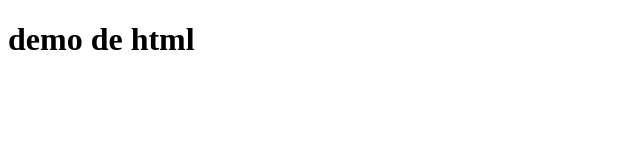
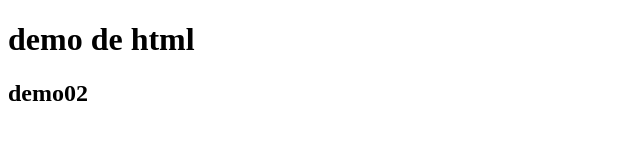
Before and after one commit to juanjoinstructor2020/html-demo01, a plain HTML site: page index.html in a window 1280 px wide. Shown: the whole page, without its empty margins (0-640 px from the left). Drawn offline with Linux system fonts and the light colour scheme.

Commit message:
UPD: sub titulo

```diff
--- a/index.html
+++ b/index.html
@@ -7,5 +7,6 @@
 </head>
 <body>
     <h1>demo de html</h1>
+    <h2>demo02</h2>
 </body>
 </html>
```
